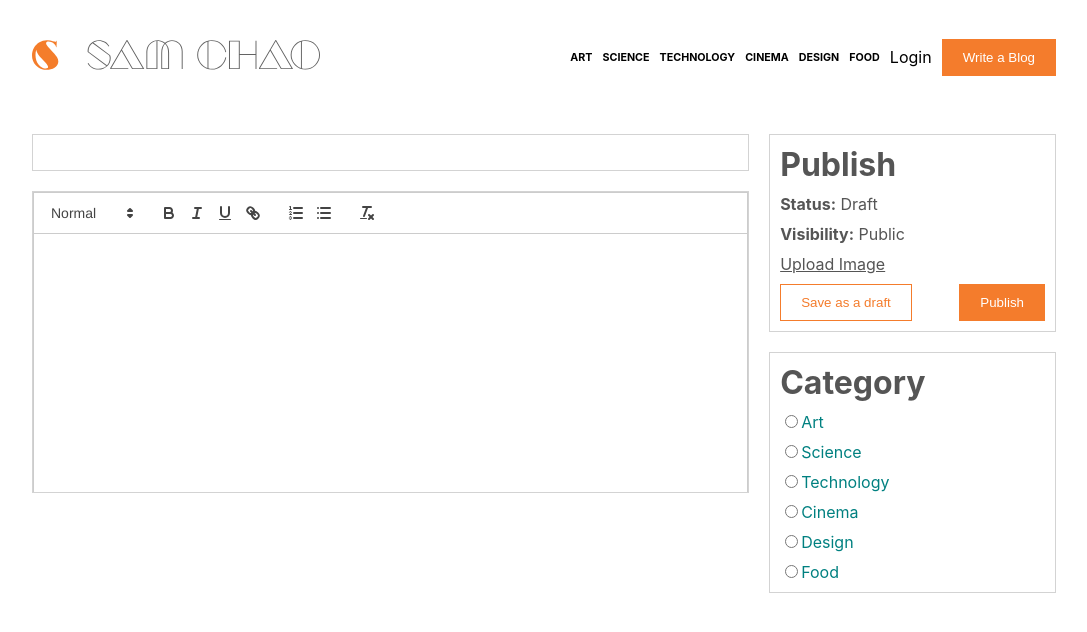
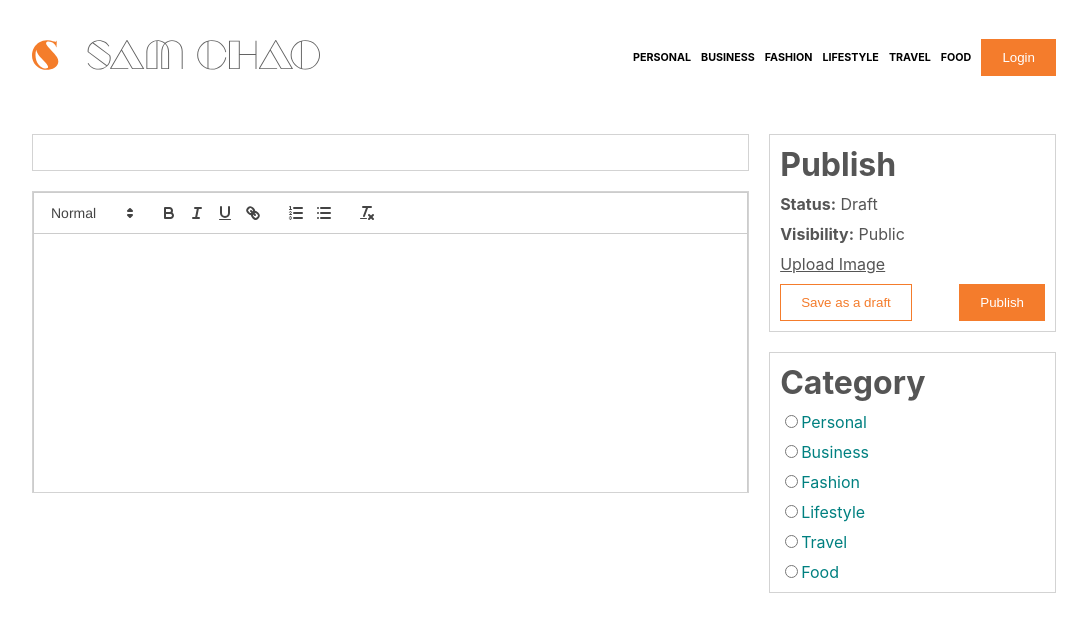
Before and after one commit to SuperS1018/crud-app-client, a React (Create React App) app: page /createPost in a window 1280 px wide. Shown: the top 632 px of the page, without its empty margins (96-1183 px from the left). Built offline with nearby package versions, Linux system fonts and the light colour scheme.

Commit message:
Refectoring and improvement

```diff
--- a/src/components/Menu.tsx
+++ b/src/components/Menu.tsx
@@ -1,15 +1,20 @@
 import axios from "axios";
 import React, { useEffect, useState } from "react";
+import { useLocation, useNavigate } from "react-router";
 import { PostsProps } from "../pages/Posts";
 
 const Menu: React.FC<{category: string | undefined}> = ({category}) => {
+    const navigate = useNavigate();
+    const location = useLocation();
     const [ posts, setPosts ] = useState<PostsProps[] | []>([]);
 
     useEffect(() => {
+        const currentPageId = location.pathname.split(/\/post\//i)[1];
         const fetchData = async () => {
             try {
-                const res = await axios.get(`/posts?cate=${category}`);
-                setPosts(res.data);
+                const res = await axios.get(`/posts?cate=${category}`) as {data: PostsProps[]};
+                const filteredList = res.data.filter(item => item.id.toString() !== currentPageId);
+                setPosts(filteredList);
             } catch (err) {
                 console.log(err);
             };
@@ -24,7 +29,7 @@ const Menu: React.FC<{category: string | undefined}> = ({category}) => {
                 <div className="post" key={post.id}>
                     <img src={`/uploads/${post.img}`} alt={post.title} />
                     <h2>{post.title}</h2>
-                    <button>Read more</button>
+                    <button onClick={() => navigate(`/post/${post.id}`)}>Read more</button>
                 </div>
             ))}
         </div>
--- a/src/components/Navbar.tsx
+++ b/src/components/Navbar.tsx
@@ -1,10 +1,11 @@
 import React, { Context, useContext } from "react";
-import { Link } from "react-router-dom";
+import { Link, useNavigate } from "react-router-dom";
 import { AuthContext, AuthContextProps } from "../context/authContext";
-import Logo from '../images/sam-logo.svg'
+import Logo from '../images/sam-logo.svg';
+import { CATEGORIES_LIST } from "../constants";
 
 const Navbar: React.FC = () => {
-
+    const navigate = useNavigate();
     const { currentUser, logout } = useContext<AuthContextProps>(AuthContext as Context<AuthContextProps>);
 
     return (
@@ -16,24 +17,21 @@ const Navbar: React.FC = () => {
                     </Link>
                 </div>
                 <div className="links">
-                    <Link className="link" to='/?cate=art'><h6>ART</h6></Link>
-                    <Link className="link" to='/?cate=science'><h6>SCIENCE</h6></Link>
-                    <Link className="link" to='/?cate=technology'><h6>TECHNOLOGY</h6></Link>
-                    <Link className="link" to='/?cate=cinema'><h6>CINEMA</h6></Link>
-                    <Link className="link" to='/?cate=design'><h6>DESIGN</h6></Link>
-                    <Link className="link" to='/?cate=food'><h6>FOOD</h6></Link>
+                    {CATEGORIES_LIST.map(category => (
+                        <Link className="link" key={category.title} to={`/?cate=${category.value}`}><h6>{category.title.toUpperCase()}</h6></Link>
+                    ))}
+
+                    {currentUser && <span className="write">
+                        <button onClick={() => navigate('/createPost')}>Write a Blog</button>
+                    </span>}
+
+                    {currentUser ? <button className="logout-btn" onClick={logout}>Logout</button> : <button className="login-btn" onClick={() => navigate('/login')}>Login</button>}
 
                     {currentUser && <Link to='/myInfo'>
                         <div className="avatar">
                             <img src={`../uploads/${currentUser?.img}`} alt={currentUser?.username} />
                         </div>
                     </Link>}
-                    {currentUser ? <span onClick={logout}>Logout</span> : <Link className="link" to='/login'>Login</Link>}
-                    <span className="write">
-                        <Link className="link" to='/createPost'>
-                            <button>Write a Blog</button>
-                        </Link>
-                    </span>
                 </div>
 
 
--- /dev/null
+++ b/src/constants.ts
@@ -0,0 +1,26 @@
+export const CATEGORIES_LIST = [
+    {
+        title: 'Personal',
+        value: 'personal'
+    },
+    {
+        title: 'Business',
+        value: 'business'
+    },
+    {
+        title: 'Fashion',
+        value: 'fashion'
+    },
+    {
+        title: 'Lifestyle',
+        value: 'lifestyle'
+    },
+    {
+        title: 'Travel',
+        value: 'travel'
+    },
+    {
+        title: 'Food',
+        value: 'food'
+    }
+]
--- a/src/pages/CreatePost.tsx
+++ b/src/pages/CreatePost.tsx
@@ -4,6 +4,7 @@ import React, { useState } from "react";
 import ReactQuill from 'react-quill';
 import 'react-quill/dist/quill.snow.css';
 import { useLocation, useNavigate } from "react-router";
+import { CATEGORIES_LIST } from "../constants";
 
 const CreatePost: React.FC = () => {
     const navigate = useNavigate();
@@ -51,33 +52,6 @@ const CreatePost: React.FC = () => {
         }
     };
 
-    const categories = [
-        {
-            title: 'Art',
-            value: 'art'
-        },
-        {
-            title: 'Science',
-            value: 'science'
-        },
-        {
-            title: 'Technology',
-            value: 'technology'
-        },
-        {
-            title: 'Cinema',
-            value: 'cinema'
-        },
-        {
-            title: 'Design',
-            value: 'design'
-        },
-        {
-            title: 'Food',
-            value: 'food'
-        }
-    ]
-
     return (
         <div className="createPost">
             <div className="content">
@@ -107,7 +81,7 @@ const CreatePost: React.FC = () => {
                 </div>
                 <div className="item">
                     <h1>Category</h1>
-                    {categories.map(category => (
+                    {CATEGORIES_LIST.map(category => (
                         <label className="category" htmlFor={category.value} key={category.title}>
                             <input type="radio" checked={cate === category.value} name='category' value={category.value} id={category.value} onChange={e => setCate(e.target.value)} />
                             {category.title}
--- a/src/pages/Posts.tsx
+++ b/src/pages/Posts.tsx
@@ -1,6 +1,6 @@
 import axios from "axios";
 import React, { useEffect, useState } from "react";
-import { Link, useLocation } from "react-router-dom";
+import { Link, useLocation, useNavigate } from "react-router-dom";
 import DOMPurify from "isomorphic-dompurify";
 
 export interface PostsProps {
@@ -13,6 +13,7 @@ export interface PostsProps {
 }
 
 const Posts: React.FC = () => {
+    const navigate = useNavigate();
     const location = useLocation();
     const params = location.search;
     const [ posts, setPosts ] = useState<PostsProps[] | []>([]);
@@ -42,7 +43,7 @@ const Posts: React.FC = () => {
                                 <h1>{post.title}</h1>
                             </Link>
                             <p dangerouslySetInnerHTML={{ __html: DOMPurify.sanitize(post.desc, { USE_PROFILES: { html: true }}) }} />
-                            <button>Read more</button>
+                            <button onClick={() => navigate(`/post/${post.id}`)}>Read more</button>
                         </div>
                     </div>
                 ))}
--- a/src/style.scss
+++ b/src/style.scss
@@ -131,6 +131,10 @@ $app-color: #f47c2c;
 
                     button {
                         @include primaryButton;
+
+                        &.logout-btn {
+                            @include secondaryButton;
+                        }
                     }
                 }
             }
```
Also changed, not shown: src/logo.svg.
